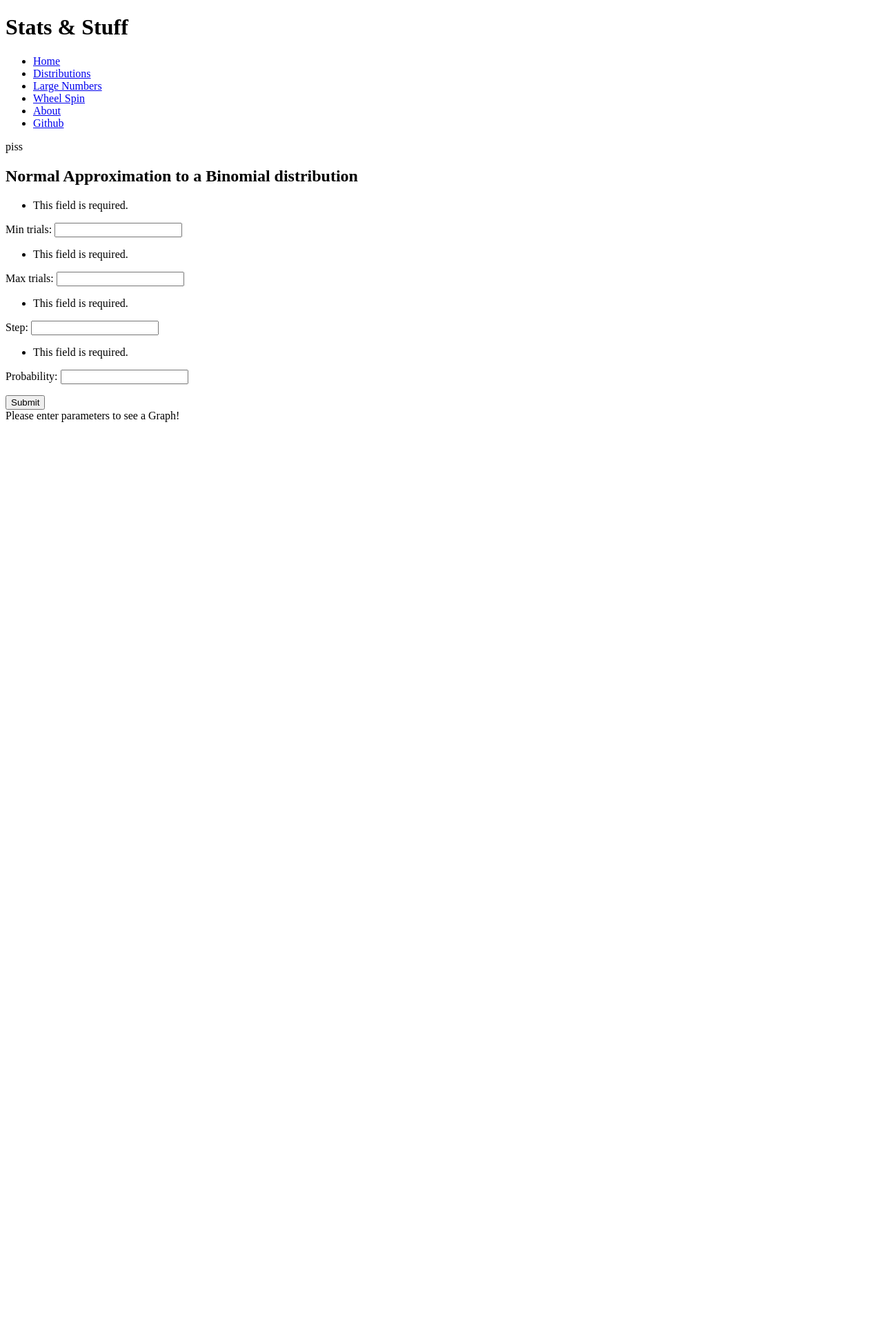
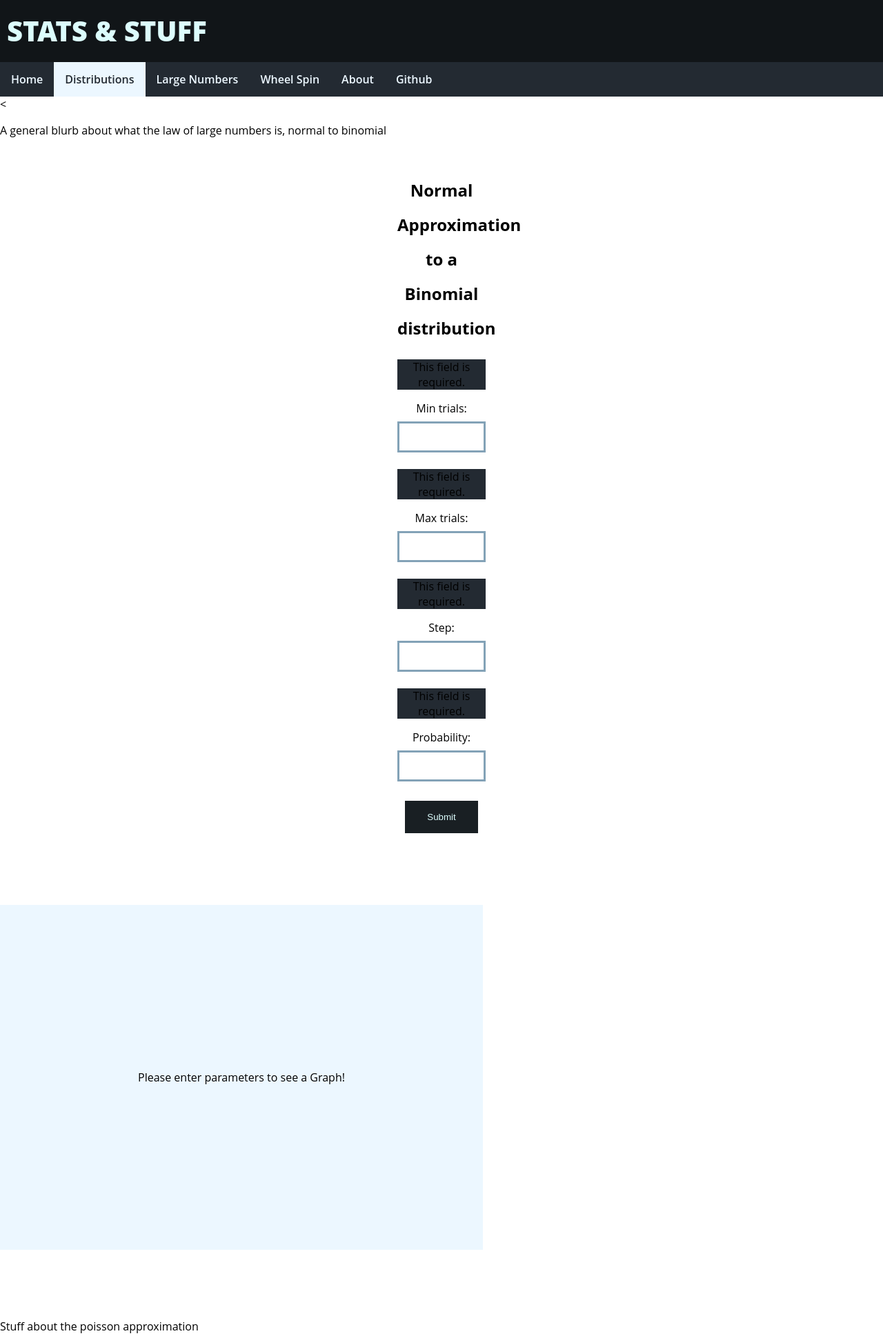
Before and after one commit to ltptnt/StatSite, a Django app: page /statVisualiser/largeNumbers in a window 1280 px wide. Shown: the top 1937 px of the page at 69% size. Before the commit the page ends 612 px from the top, so only its background shows below. Run offline with Django 4.2, Linux system fonts and the light colour scheme.

Commit message:
largenumbers is now active as a site. Each graph works independently CSS troubles with required field Need to make it look pretty still. It hurts my eyes as is.

```diff
--- a/statVisualiser/static/statVisualiser/styles.css
+++ b/statVisualiser/static/statVisualiser/styles.css
@@ -184,3 +184,5 @@ input[type=submit] {
     margin: 4px 2px;
      cursor: pointer;
 }
+
+errorlist
--- a/statVisualiser/templates/statVisualiser/largeNumbers.html
+++ b/statVisualiser/templates/statVisualiser/largeNumbers.html
@@ -1,7 +1,11 @@
+{% load static %}
 <!DOCTYPE html>
-<html lang="en">
+<html lang="en-AU">
 <head>
     <meta charset="UTF-8">
+    <meta name="viewport" content="width=device-width, initial-scale=1, shrink-to-fit=no">
+    <title>Statistics Simulator</title>
+    <link rel="stylesheet" href="{% static 'statVisualiser/styles.css' %}">
     <title>Title</title>
 </head>
     <body>
@@ -19,7 +23,8 @@
 
                 </ul>
             </div>
-<p>piss</p>
+    <
+    <p>A general blurb about what the law of large numbers is, normal to binomial</p>
         <div class = "picker">
             <form method="post">
                 {% csrf_token %}
@@ -28,12 +33,32 @@
                 <input class="centered" type="submit" value="Submit">
             </form>
         </div>
-        <div class="graph">
-            {% if graph %}
-                {{ graph|safe }}
+        <div class="normal_graph">
+            {% if normal_graph %}
+                {{ normal_graph|safe }}
             {% else %}
                 <div id="blank_graph">Please enter parameters to see a Graph!</div>
             {% endif %}
         </div>
+
+    <p>
+        Stuff about the poisson approximation
+    </p>
+    <div class = "picker">
+            <form method="post">
+                {% csrf_token %}
+                <h2 class="centered">Law of Rare Events</h2>
+                {{ poisson.as_p }}
+                <input class="centered" type="submit" value="Submit">
+            </form>
+        </div>
+        <div class="poi_graph">
+            {% if poi_graph %}
+                {{ poi_graph|safe }}
+            {% else %}
+                <div id="blank_graph">Please enter parameters to see a Graph!</div>
+            {% endif %}
+        </div>
+
 </body>
 </html>
--- a/statVisualiser/util/distributions.py
+++ b/statVisualiser/util/distributions.py
@@ -278,6 +278,8 @@ class Binomial(Variable):
         return sum([event.trial() for i in range(0, self.trials)])
 
     def pdf(self, x: int):
+        if not 0 <= x <= self.trials:
+            return 0
         a = math.log(math.comb(self.trials, x)) + x * math.log(self.prob) \
             + (self.trials - x) * math.log(1 - self.prob)
         return np.e ** a
--- a/statVisualiser/views.py
+++ b/statVisualiser/views.py
@@ -80,21 +80,22 @@ def large_numbers(request):
         'poisson': poi_approx,
         'poi_graph': None
     }
-    if normal_approx.is_valid() and poi_approx.is_valid():
+    if poi_approx.is_valid():
         p_mean = poi_approx.cleaned_data.get('mean')
         p_min = poi_approx.cleaned_data.get('min_trials')
         p_max = poi_approx.cleaned_data.get('max_trials')
         p_step = poi_approx.cleaned_data.get('step')
+        poi_graph = ln.binomial_poi_approx(p_min, p_max, p_mean, steps=p_step)
+        context['poi_graph'] = poi_graph.to_html(full_html=False, default_height=500, default_width=700)
 
+    if normal_approx.is_valid():
         b_min = normal_approx.cleaned_data.get('min_trials')
         b_max = normal_approx.cleaned_data.get('max_trials')
         b_step = normal_approx.cleaned_data.get('step')
         b_prob = normal_approx.cleaned_data.get('probability')
-
-        poi_graph = ln.binomial_poi_approx(p_min, p_max, p_mean, steps=p_step)
         norm_graph = ln.binomial_normal(b_min, b_max, b_prob, steps=b_step)
         context['normal_graph'] = norm_graph.to_html(full_html=False, default_height=500, default_width=700)
-        context['poi_graph'] = poi_graph.to_html(full_html=False, default_height=500, default_width=700)
+
     return HttpResponse(template.render(context, request))
 
 
```
Also changed, not shown: statVisualiser/util/largenumbers.py (+8 -5 lines).
